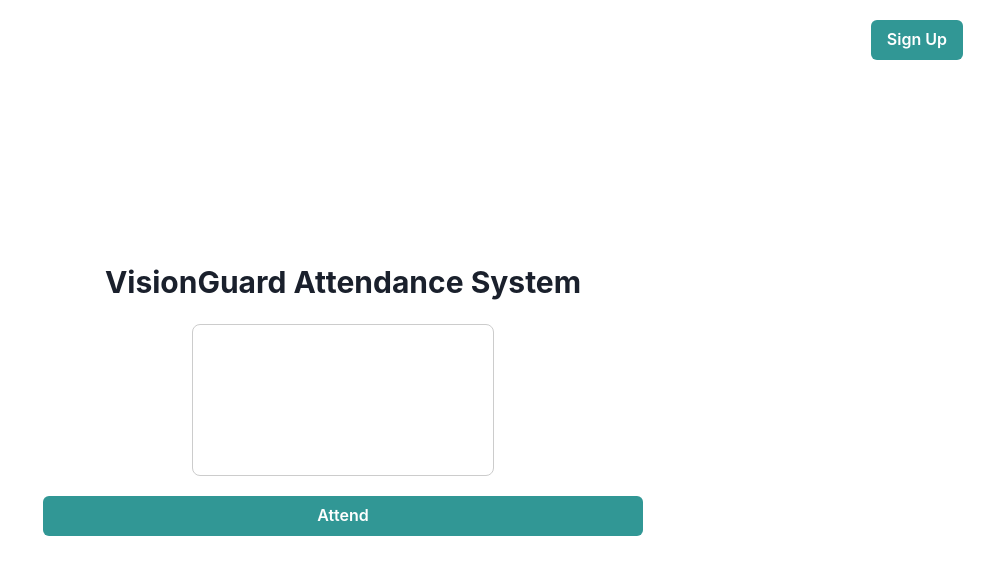
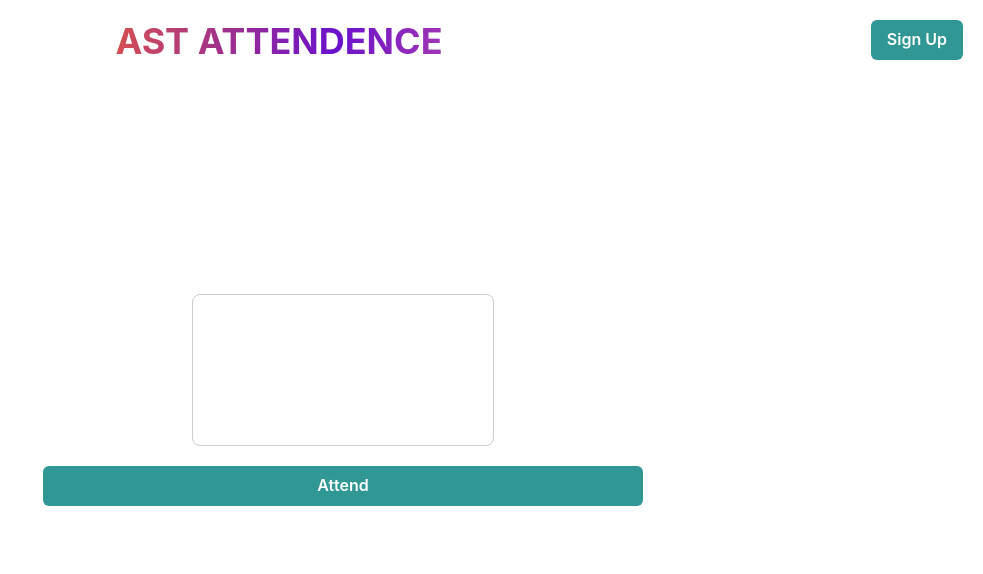
Before and after one commit to meranamkarthikeyavarma/Aditya, a React (Create React App) app in the folder frontend/deepface/: page / in a window 1280 px wide. Shown: the top 574 px of the page, without its empty margins (297-1280 px from the left). Built offline with nearby package versions, Linux system fonts and the light colour scheme; no server answers.

Commit message:
updatedui

```diff
--- a/frontend/deepface/src/components/facelogin.jsx
+++ b/frontend/deepface/src/components/facelogin.jsx
@@ -2,6 +2,11 @@ import React, { useEffect, useRef } from 'react';
 import { Heading, Button, Stack } from '@chakra-ui/react';
 import axios from 'axios';
 import { Link } from 'react-router-dom';
+import {
+  Alert,
+  AlertIcon,
+
+} from '@chakra-ui/react'
 
 
 const api = 'http://localhost:5000';
@@ -47,7 +52,12 @@ const CameraFeed = () => {
         },
       });
       console.log('Image sent successfully');
-      document.getElementById('studentname').innerText = response.data.message;
+      // document.getElementById('studentname').innerText = response.data.message;
+      const res = response.data.message;
+      <Alert status='success' variant='solid'>
+      <AlertIcon />
+          {res}
+      </Alert>
     } catch (error) {
       console.error('Error sending image:', error);
     }
@@ -74,6 +84,23 @@ const CameraFeed = () => {
   return (
     <div style={{ position: 'relative', display: 'flex', flexDirection: 'column', alignItems: 'center', justifyContent: 'center', height: '100vh', textAlign: 'center' }}>
       {/* Top Right Sign Up Button */}
+      <Heading
+        as="h1"
+        size="xl"
+        sx={{
+          position: 'absolute',
+          top: '20px',
+          left: '45%',
+          transform: 'translateX(-50%)',
+          background: 'radial-gradient(circle, #ff6f61, #d85a9b, #6a11cb, #d64f4f)',
+          backgroundSize: '400% 400%',
+          WebkitBackgroundClip: 'text',
+          WebkitTextFillColor: 'transparent',
+          animation: 'gradientBackground 10s ease infinite',
+        }}
+      >
+        AST ATTENDENCE
+      </Heading>
       <Button
       colorScheme="teal"
       variant="solid"
@@ -84,9 +111,7 @@ const CameraFeed = () => {
       </Link>
     </Button>
 
-      <Heading as="h2" size="lg" mb={6}>
-        VisionGuard Attendance System
-      </Heading>
+
 
       <div style={{ marginBottom: '20px' }}>
         <video ref={videoRef} style={{ width: '100%', maxWidth: '600px', border: '1px solid #ccc', borderRadius: '8px' }} autoPlay />
@@ -100,7 +125,7 @@ const CameraFeed = () => {
         </Button>
       </Stack>
 
-      <p id="studentname"></p>
+      {/* <p id="studentname"></p> */}
     </div>
   );
 };
```
Also changed, not shown: 1 other file (tests, documents, lock files or other folders).
